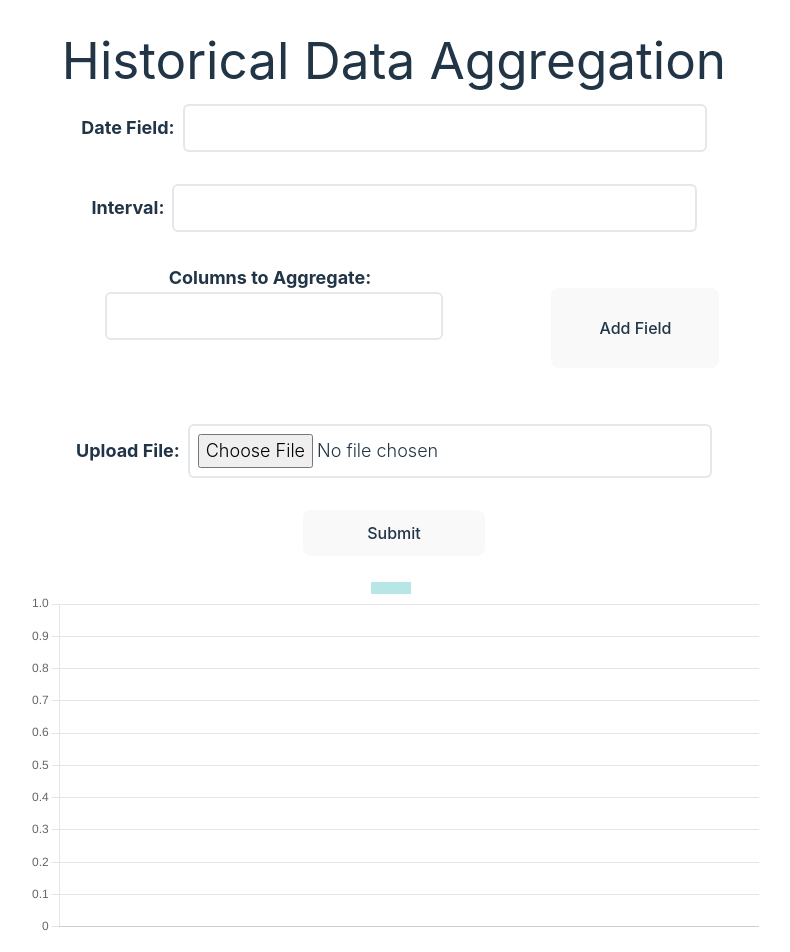
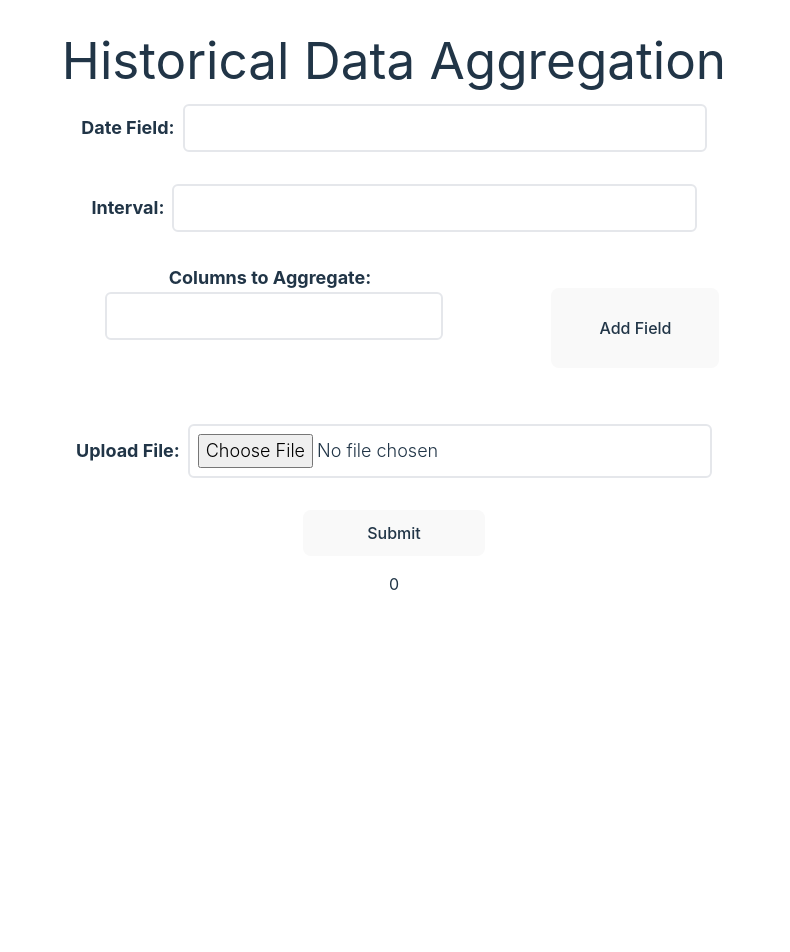
Before and after one commit to uzoma-nwanne/JS_PRO_TIMESERIES_FRONT, a React (Vite) app: page / in a window 1280 px wide. Shown: the top 952 px of the page, without its empty margins (246-1036 px from the left). After the commit the page ends 800 px from the top, so only its background shows below. Built offline with nearby package versions, Linux system fonts and the light colour scheme.

Commit message:
fixed bar component

```diff
--- a/src/components/BarChart.tsx
+++ b/src/components/BarChart.tsx
@@ -1,16 +1,84 @@
-import React from "react";
+import React, { useState, useEffect } from "react";
+// import { Bar } from "react-chartjs-2";
+import {
+  Chart as ChartJS,
+  CategoryScale,
+  LinearScale,
+  BarElement,
+  Title,
+  Tooltip,
+  Legend,
+} from "chart.js";
 import { Bar } from "react-chartjs-2";
-import { ChartData } from "chart.js";
 
-interface ChartProps {
-  data: ChartData<"bar">;
+export interface DataProps {
+  data: Record<string, unknown>[];
+  inputFields: { column: string }[];
+}
+interface DataSet {
+  label: string;
+  data: number[];
+  backgroundColor: string;
+  borderColor: string;
 }
 
-const BarChart: React.FC<ChartProps> = ({ data}) => {
+interface ChartData {
+  type: string;
+  data: {
+    datasets: DataSet[];
+    labels?: string[];
+  };
+}
+
+ChartJS.register(
+  CategoryScale,
+  LinearScale,
+  BarElement,
+  Title,
+  Tooltip,
+  Legend
+);
+
+const BarChart: React.FC<DataProps> = ({ data, inputFields }) => {
+  const [chartData, setChartData] = useState<ChartData>({
+    type: "bar",
+    data: { labels: [], datasets: [] },
+  });
+  useEffect(() => {
+    const val = data;
+    if (val === undefined) return;
+    const labels = Object.values(val).map(
+      (cur: object) => (cur as { dateField: string }).dateField
+    );
+    const columnsToAggregate = inputFields.flatMap((input) =>
+      Object.values(input)
+    );
+    const colours = [
+      "rgba(75,192,192,0.4)",
+      "rgb(173,255,47)",
+      "rgb(255, 99, 132)",
+      "rgb(50,205,50)",
+      "rgba(75,192,192,1)",
+    ];
+    const rawData = Object.values(val);
+    const newDataSet = columnsToAggregate.map((column, index) => {
+      const data = rawData.map((data) => Number(data[column]));
+      const indexMod = index % colours.length;
+      return {
+        label: column,
+        data: data,
+        backgroundColor: colours[indexMod], // Color of the points
+        borderColor: colours[indexMod + 1], // Color of the line connecting the points
+      };
+    });
+    setChartData({
+      type: "bar",
+      data: { labels: labels, datasets: newDataSet },
+    });
+  }, [data, inputFields]);
   return (
     <div>
-
-      <Bar data={data}/>
+      <Bar data={chartData.data} />
     </div>
   );
 };
--- a/src/components/MyForm.tsx
+++ b/src/components/MyForm.tsx
@@ -1,40 +1,8 @@
-import React, { ChangeEvent, FormEvent, useState, useEffect } from "react";
+import React, { ChangeEvent, FormEvent, useState} from "react";
 import Input from "./Input";
 import DynamicInput from "./DynamicInput";
-//import BarChart from "./BarChart";
-import { Chart as ChartJS,
-  CategoryScale,
-  LinearScale,
-  BarElement,
-  Title,
-  Tooltip,
-  Legend,
- } from "chart.js";
-import { Bar } from "react-chartjs-2";
+import BarChart from "./BarChart";
 
-
-ChartJS.register(
-  CategoryScale,
-  LinearScale,
-  BarElement,
-  Title,
-  Tooltip,
-  Legend
-);
-
-interface DataSet{
-  label:string;
-  data:number[];
-  backgroundColor:string;
-  borderColor:string;
-}
-interface ChartData{
-  type:string;
-  data:{
-    datasets: DataSet[]
-    labels?:string [];
-  }
-}
 const MyForm: React.FC = () => {
   const [field, setField] = useState("");
   const [inputFields, setInputFields] = React.useState<{ column: string }[]>([
@@ -43,30 +11,6 @@ const MyForm: React.FC = () => {
   const [file, setFile] = useState<File | undefined>(undefined);
   const [data, setData] = useState({ data: [] }); //data from API
   const [interval, setInterval] = useState<string>("");
-  const [chartData, setChartData] = useState<ChartData>({type:'bar', data:{labels:[], datasets:[]}});
-
-  useEffect(() => {
-    const val = data?.data;
-    if (val === undefined) return;
-    const labels = Object.values(val).map((cur:{dateField:string}) => cur?.dateField);
-    const columnsToAggregate = inputFields.flatMap((input) =>
-      Object.values(input)
-    );
-    const colours = ['rgba(75,192,192,0.4)',"rgb(173,255,47)","rgb(255, 99, 132)", "rgb(50,205,50)", 'rgba(75,192,192,1)']
-    const rawData = Object.values(val);
-    const newDataSet = columnsToAggregate.map((column, index) =>{
-      const data = rawData.map((data) => data[column]);
-      const indexMod =  index % colours.length;
-      return {
-        label: column,
-        data: data,
-        backgroundColor: colours[indexMod],  // Color of the points
-       borderColor: colours[indexMod + 1] ,  // Color of the line connecting the points
-      };
-    }
-    );
-    setChartData({type:'bar', data:{labels: labels, datasets:newDataSet}});
-  }, [data?.data, inputFields]);
 
   const handleAddField = () => {
     const newField = { column: "" };
@@ -162,7 +106,7 @@ const MyForm: React.FC = () => {
           <button className="m-4 w-1/4 self-centre">Submit</button>
         </div>
       </form>
-      {chartData?.data.datasets &&<p>chartData?.datasets</p> &&<Bar data={chartData.data} />}
+      {data?.data.length && <BarChart data={data.data} inputFields={inputFields} />}
     </>
   );
 };
```
